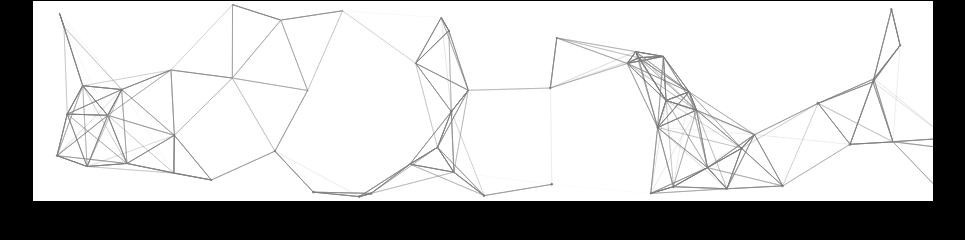
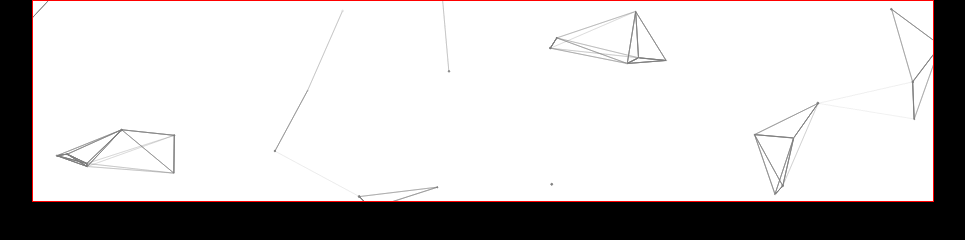
Before and after one commit to Akawgan/canvas-lab, a plain HTML site: page index.html in a window 1280 px wide. Shown: the whole page, without its empty margins (157-1122 px from the left). Drawn offline with Linux system fonts and the light colour scheme.

Commit message:
Spawn less points

```diff
--- a/canvas.js
+++ b/canvas.js
@@ -5,7 +5,7 @@ var x = 0;
 var y = 0;
 let dotColor = "#808080";
 let lineColor = "#808080";
-let dotAmount = 70;
+let dotAmount = 40;
 let dots = [];
 let maxSpeed = .3;
 let minSize = .5;
@@ -93,11 +93,11 @@ let minDistance = 100;
         dots[i].posX += dots[i].vector2[0];
         dots[i].posY += dots[i].vector2[1];
 
-        if(dots[i].posX < 0 || dots[i].posX > canvas.width)
+        if(dots[i].posX < -20 || dots[i].posX > canvas.width+20)
         {
           dots[i].vector2[0] *= -1;
         }
-        if(dots[i].posY < 0 || dots[i].posY > canvas.height)
+        if(dots[i].posY < -20 || dots[i].posY > canvas.height+20)
         {
           dots[i].vector2[1] *= -1;
         }
--- a/style.css
+++ b/style.css
@@ -16,6 +16,6 @@ canvas
 {
     width: 600;
     height: 200;
-    border: 1px solid #000000;
+    border: 1px solid #ff0000;
     margin: 0 auto;
 }
```
